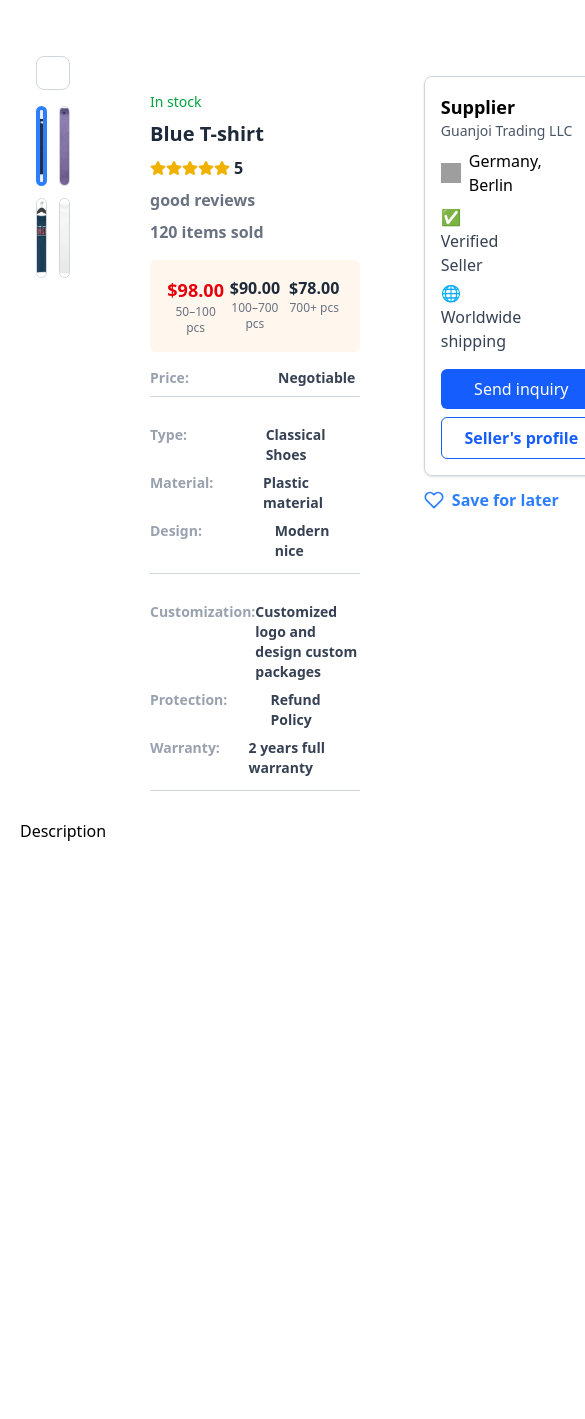
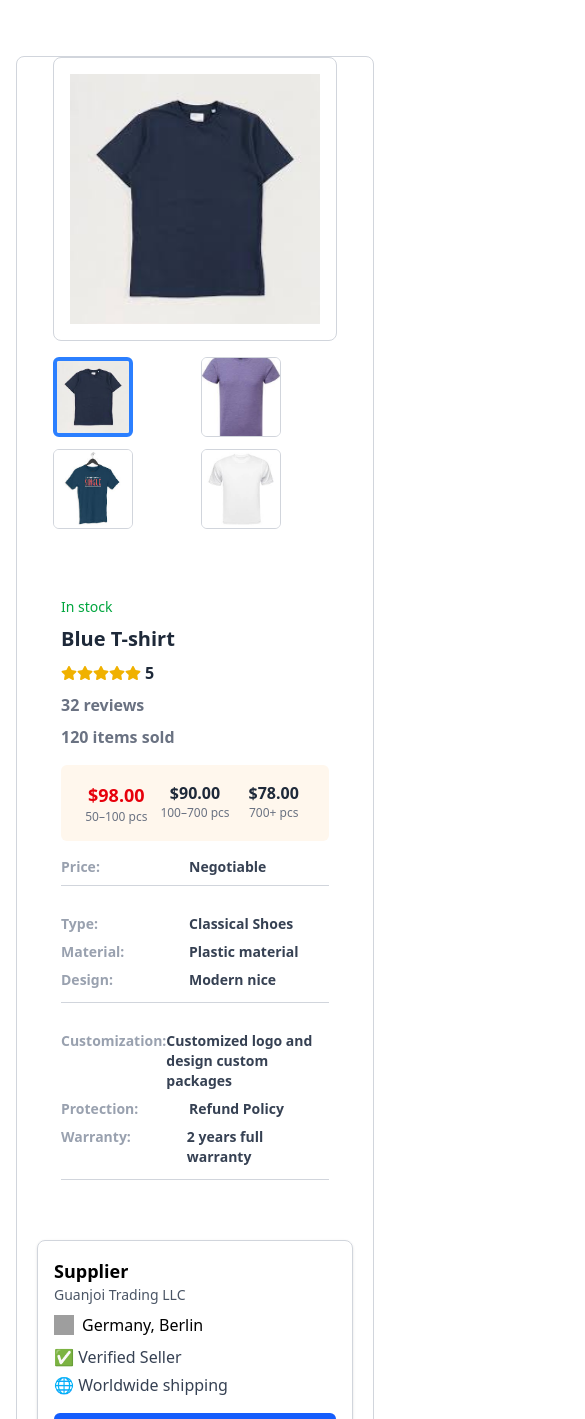
Before and after one commit to Qamar5656/E-commerce-Website, a React (Vite) app: page /details in a window 390 px wide. Shown: the top 1419 px of the page, 585 px wide, since content can reach past the window. Before the commit the page ends 919 px from the top, so only its background shows below. Built offline with nearby package versions, Linux system fonts and the light colour scheme; grey boxes are pictures that could not be loaded.

Commit message:
adding responsiveness in seller page

```diff
--- a/src/Components/Grocery Items/Detailspage.jsx
+++ b/src/Components/Grocery Items/Detailspage.jsx
@@ -3,29 +3,31 @@ import img from "../../assets/imgs/download (4).jpg";
 import ImageGallery from "../Grocery Items Detail page/ImageGallery";
 import ImageGalleryInformation from "../Grocery Items Detail page/ImageGalleryInformation";
 import SellerDetails from "../Grocery Items Detail page/SellerDetails";
+import TitleBar from "../Grocery Items Description/TitleBar";
 
 const Detailspage = () => {
   return (
     <>
-      <div className="py-14 flex flex-col">
-        <section className="container flex gap-10">
-          <div>
+      <div className="py-14 px-4">
+        <div className="container mx-auto flex flex-col lg:flex-row gap-8 border border-gray-300 rounded-lg p-6">
+          <div className="lg:w-1/3">
             <ImageGallery />
           </div>
-          <div>
+          <div className="lg:w-1/3">
             <ImageGalleryInformation
               title="Blue T-shirt"
               rating="5"
-              reviews="good"
+              reviews="32"
               sold="120 items sold"
             />
           </div>
-          <div>
+          <div className="lg:w-1/3">
             <SellerDetails />
           </div>
-        </section>
-        <section className="container">
-          <h1 className="py-5">Description</h1>
+        </div>
+
+        <section className="container mx-auto mt-8">
+          <TitleBar />
         </section>
       </div>
     </>
```
